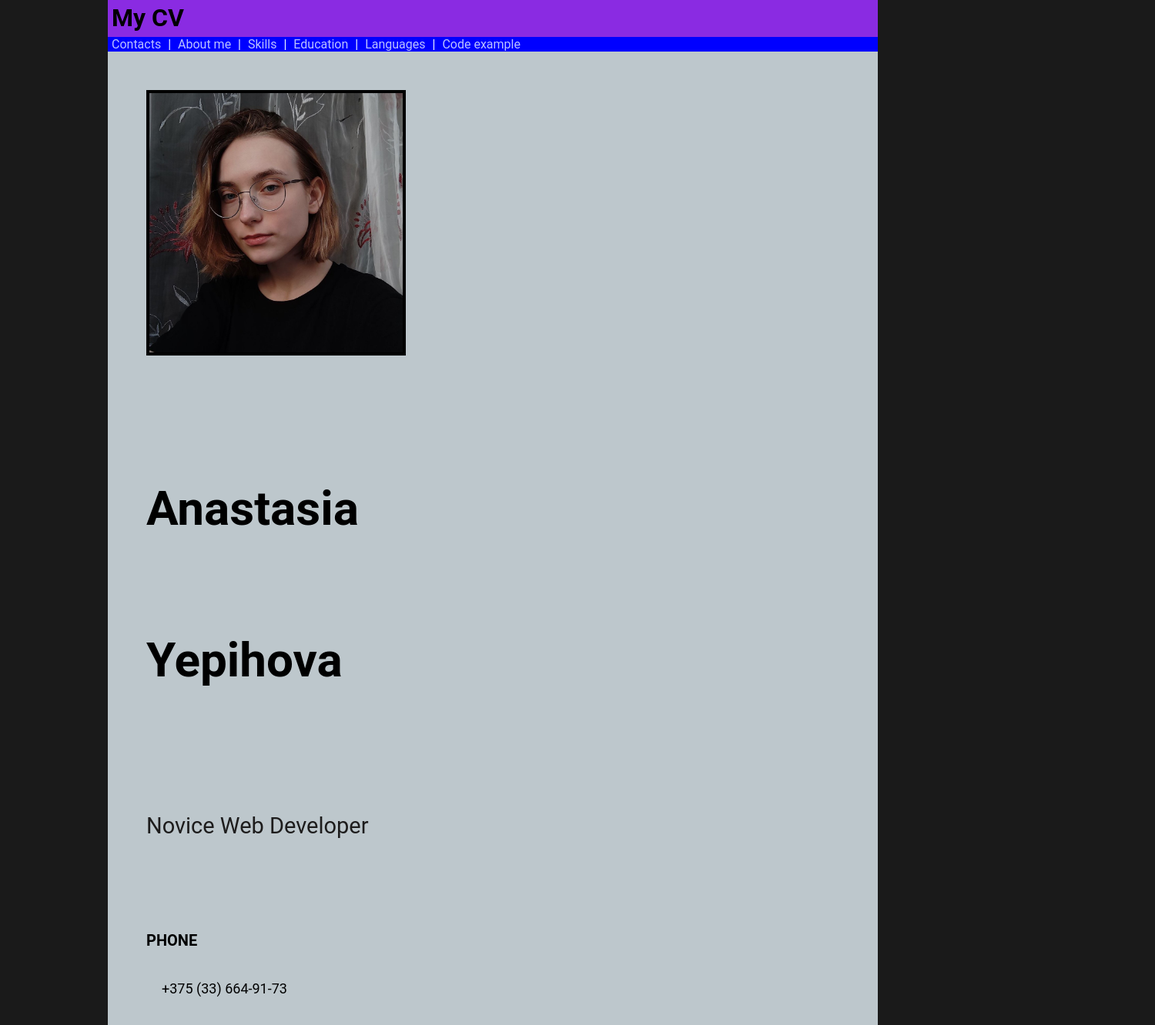
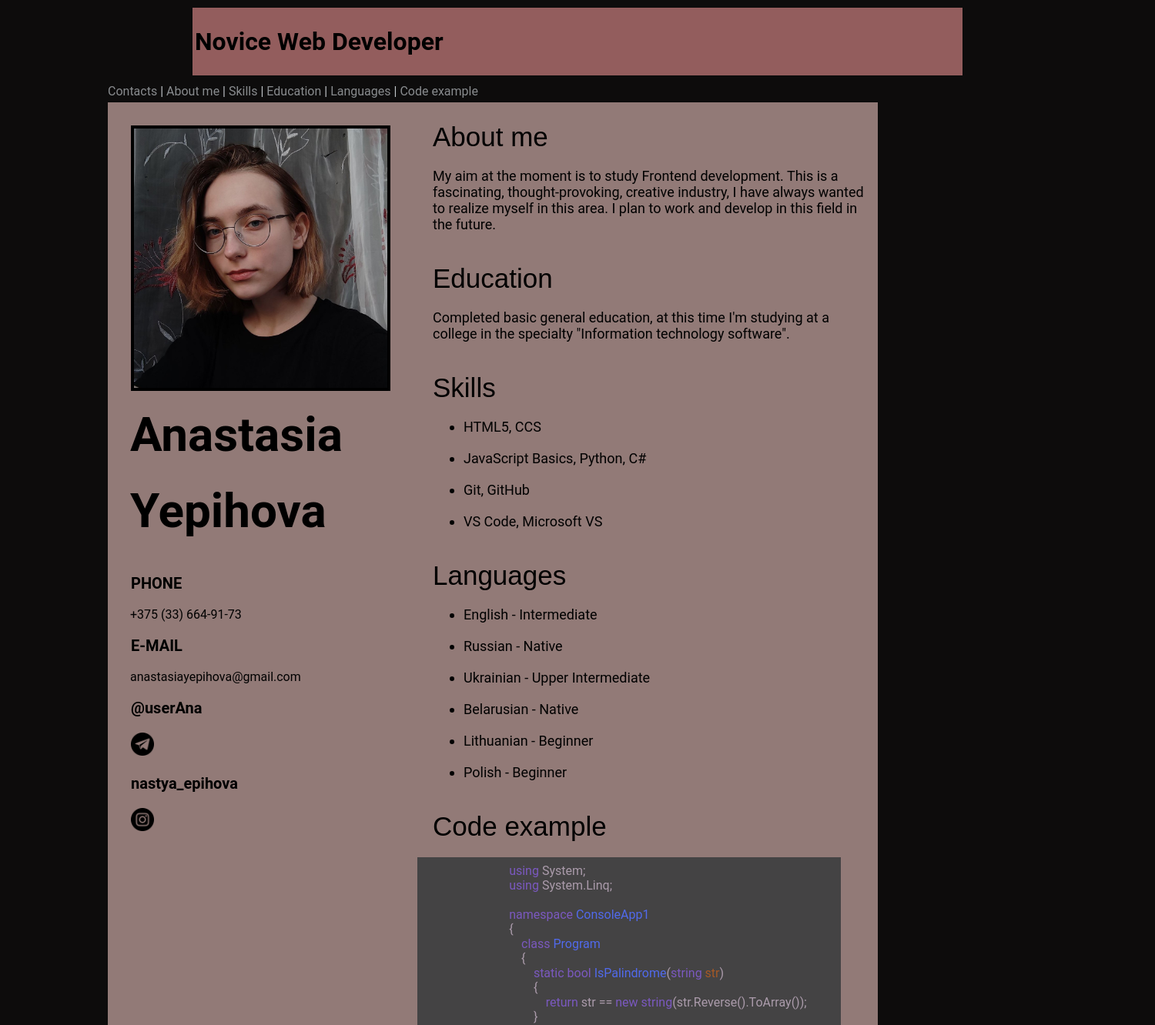
Before and after one commit to YepihovaAnastasia/rsschool-cv1, a plain HTML site: page index.html in a window 1280 px wide. Shown: the top 1332 px of the page at 77% size, 1500 px wide, since content can reach past the window. Drawn offline with Linux system fonts and the light colour scheme.

Commit message:
feat: update html file

```diff
--- a/index.html
+++ b/index.html
@@ -10,13 +10,15 @@
 <body>
 
     <header>
+        <div class="container">
             <div class="header">
-            <h1 class="my-cv">My CV</h1>
+                <h1 class="my-cv">Novice Web Developer</h1>
+            </div>
         </div>
     </header>
 
-    <nav class="nav">
-        <div class="a">
+    <nav>
+        <div class="nav">
             <a href="#contacts" class="t-nav">Contacts</a> |
             <a href="#about-me" class="t-nav">About me</a> |
             <a href="#skills" class="t-nav">Skills</a> |
@@ -27,28 +29,26 @@
     </nav>
 
     <!--Основной контейнер-->
-    <div class="general-block">
-        <main>
-            <!-- <aside class="vertical-line"> -->
+    <div >
+        <main class="general-block">
+            <div class="container">
                 <div class="column-one">
                     <img src="me.jpg" alt="My photo" class="my-photo">
                     <div class="name">
+                        <h4 class="probel"></h4>
                         <p>Anastasia</p>
                         <p>Yepihova</p>
-                    </div>
-
-                    <div class="WD">
-                        Novice Web Developer
                     </div>
 
                     <div class="contacts" id="contacts">
 
                         <p class="title-for-contacts">PHONE</p>
-                        <p class="p-e">+375 (33) 664-91-73</p>
+                        <p class="c">+375 (33) 664-91-73</p>
 
                         <p class="title-for-contacts">E-MAIL</p>
-                        <p class="p-e">anastasiayepihova@gmail.com</p>
+                        <p class="c">anastasiayepihova@gmail.com</p>
 
+                        <div class="for-icons">
                             <p class="title-for-messenger">@userAna</p>
                                 <a href="https://t.me/userAna">
                                     <img src="telegram.png" alt="telegram_link" class="icon">
@@ -58,11 +58,11 @@
                             <a href="https://vk.com/away.php?to=https%3A%2F%2Finstagram.com%2Fnastya_epihova%3Futm_medium%3Dcopy_link&cc_key=">
                                 <img src="instagram.png" alt="instagram_link" class="icon">
                             </a>
+                        </div>
 
                     </div>
 
                 </div>
-            <!-- </aside> -->
 
                 <div class="column-two">
                     <div >
@@ -86,6 +86,18 @@
                             <li class="p-e">JavaScript Basics, Python, C#</li>
                             <li class="p-e">Git, GitHub</li>
                             <li class="p-e">VS Code, Microsoft VS</li>
+                        </ul>
+                    </div>
+
+                    <div>
+                        <p class="chapter" id="languages">Languages</p>
+                        <ul>
+                            <li class="p-e">English - Intermediate</li>
+                            <li class="p-e">Russian - Native</li>
+                            <li class="p-e">Ukrainian - Upper Intermediate</li>
+                            <li class="p-e">Belarusian - Native</li>
+                            <li class="p-e">Lithuanian - Beginner</li>
+                            <li class="p-e">Polish - Beginner</li>
                         </ul>
                     </div>
 
@@ -122,19 +134,22 @@
                     </div>
 
                 </div>
+            </div>
         </main>
     </div>
 
     <!--Подвал сайта-->
     <footer>
+        <div class="container">
             <div class="footer">
                 <a href="https://rs.school/js/">
                     <img src="rs_school_js.svg" alt="RS_logo">
                 </a>
 
-            <a href="https://github.com/YepihovaAnastasia">GitHub</a>
+                <a href="https://github.com/YepihovaAnastasia" class="chapter" style="text-decoration: none; font-weight: bold;">GitHub</a>
 
-            <h3 class="year">2021</h3>
+                <h3 class="year">2022</h3>
+            </div>
         </div>
     </footer>
 </body>
--- a/style.css
+++ b/style.css
@@ -4,46 +4,53 @@
 }
 
 body{
-    background-color: rgba(17, 17, 17, 0.959);
+    background-color: #0D0C0C;    ;
     display: flex;
     min-height: 139vh;
     flex-direction: column;
     margin: 0;
 }
 
+.container{
+    margin: 0 auto;
+    width: 1500px;
+    display: flex;
+}
+
 .header{
-    background-color: blueviolet;
+    background-color: #935D5D;    ;
     width: 1000px;
     min-height: 6vh;
-    margin: auto;
+    margin: 10px auto;
 }
 
 .my-cv{
-    font-size: auto;
-    font-weight: bold;
-    padding: 4px 5px 3px;
-    margin: auto;
+    padding: 4px 3px 3px;
 }
 
 .nav{
     width: 1000px;
-    margin: auto;
-    color: aliceblue;
-    margin: auto;
-}
-
-.a{
-    background-color: blue;
+    color: rgb(193, 197, 201);
+    margin: 1px auto 5px;
 }
 
 .t-nav{
-    color: rgba(240, 248, 255, 0.781);
+    color: rgba(172, 176, 179, 0.781);
     text-decoration: none;
     font-size: 16px;
-    padding: 4px 5px 2px;
 }
 
 .general-block{
+    background-color: #927A77;
+    display: flex;
+    width: 1000px;
+    min-height: 100vh;
+    margin: auto;
+    justify-content: space-between;
+}
+
+
+.general-block > main > div{
     background-color: #bdc7cc;
     display: flex;
     width: 1000px;
@@ -53,30 +60,11 @@ body{
     justify-content: space-between;
 }
 
-
-.general-block > main > /*aside >*/ div{
-    background-color: #bdc7cc;
-    display: flex;
-    width: 1000px;
-    min-height: 100vh;
-    margin: auto;
-    flex-direction: column;
-    justify-content: space-between;
-}
-
-/*.vertical-line{
-    border-right: 3px solid black;
-    padding: 5px;
-    text-align: left;
-    margin: 5px;
-    height: auto;
-} */
-
-.column-one, .column-one > img, .column-one > div{
+.column-one{
     display: flex;
     flex-direction: column;
-    align-items: stretch;
-    margin: 50px;
+    margin: 30px;
+    align-self: flex-start;
 }
 
 .my-photo{
@@ -84,20 +72,16 @@ body{
     border: 4px solid black;
 }
 
-.name{
+.name > p{
     color: black;
     font-weight: bold;
     font-size: 62px;
-    margin: 0;
+    margin: -1px;
+    height: 100px;
 }
 
-.WD{
-    color: rgb(29, 28, 28);
-    font-size: 29px;
-}
-
-.contacts{
-
+.probel{
+    height: -1px;
 }
 
 .title-for-contacts{
@@ -106,38 +90,36 @@ body{
     font-weight: bold;
 }
 
+.c{
+    margin: -1px;
+}
+
 .p-e{
     color: rgb(0, 0, 0);
     font-size: 18px;
     margin: 20px;
 }
 
+.for-icons{
+    display: flex;
+    flex-direction: column;
+}
+
 .title-for-messenger{
     color: rgb(0, 0, 0);
     font-size: 20px;
     font-weight: bold;
-    display:inline-block;
 }
 
 .icon{
     width: 30px;
-    display:inline-block;
 }
 
 .column-two{
     display: flex;
     flex-direction: column;
-    align-items: stretch;
-    margin: auto;
-
-}
-
-.column-two > div, .column-two > div > p > ul{
-    display: flex;
-    flex-direction: column;
-    margin: 20px;
+    margin: 5px;
     width: 600px;
-    justify-content: right;
 }
 
 .chapter{
@@ -148,12 +130,25 @@ body{
 }
 
 .footer{
-    background-color: red;
+    background-color: #8C6659;    ;
     width: 1000px;
     min-height: 20vh;
-    margin: auto;
+    margin: 30px auto;
+    display: flex;
+    flex-direction: row;
+    justify-content: space-between;
 }
 
 .footer > a > img{
     width: 170px;
 }
+
+.footer > a{
+    padding: 40px;
+}
+
+.footer > h3{
+    font-size: 35px;
+    margin: 20px;
+    padding: 40px;
+}
```
Lines whose indentation alone changed are shown as unchanged.
